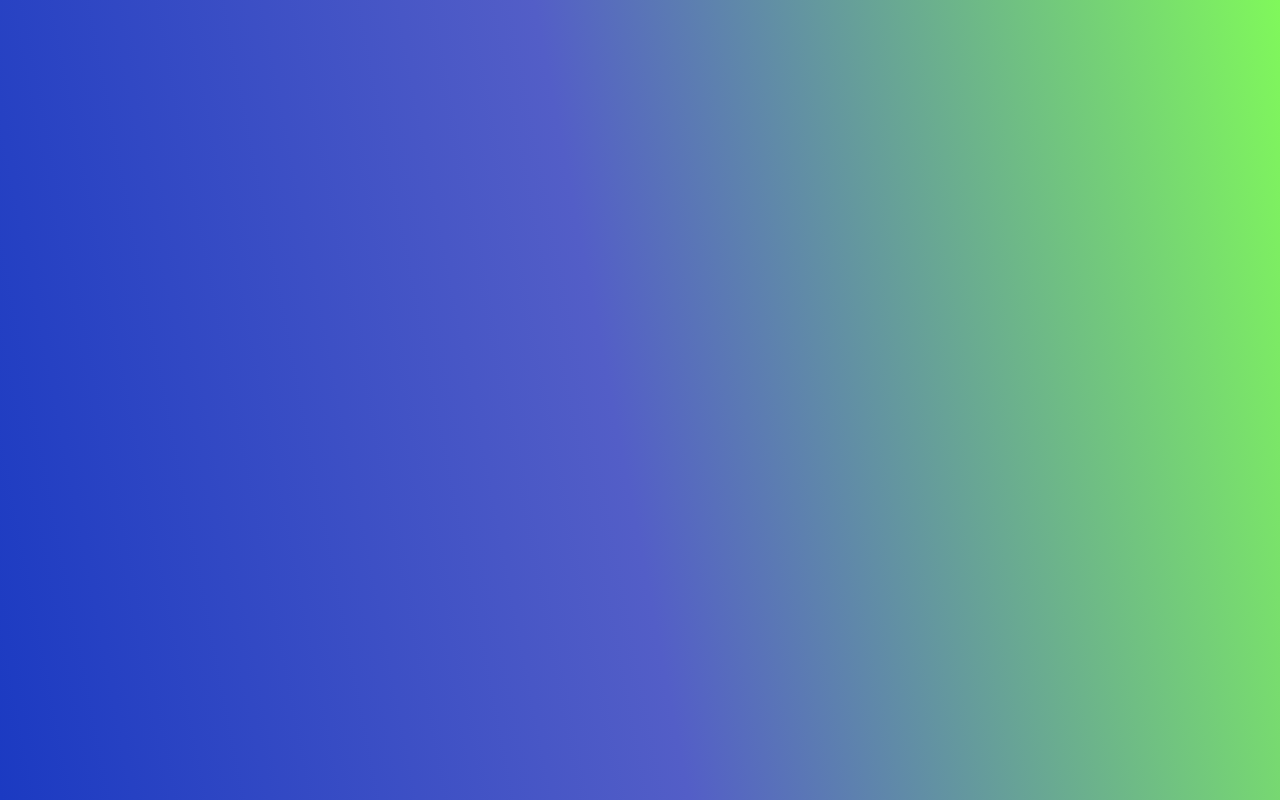
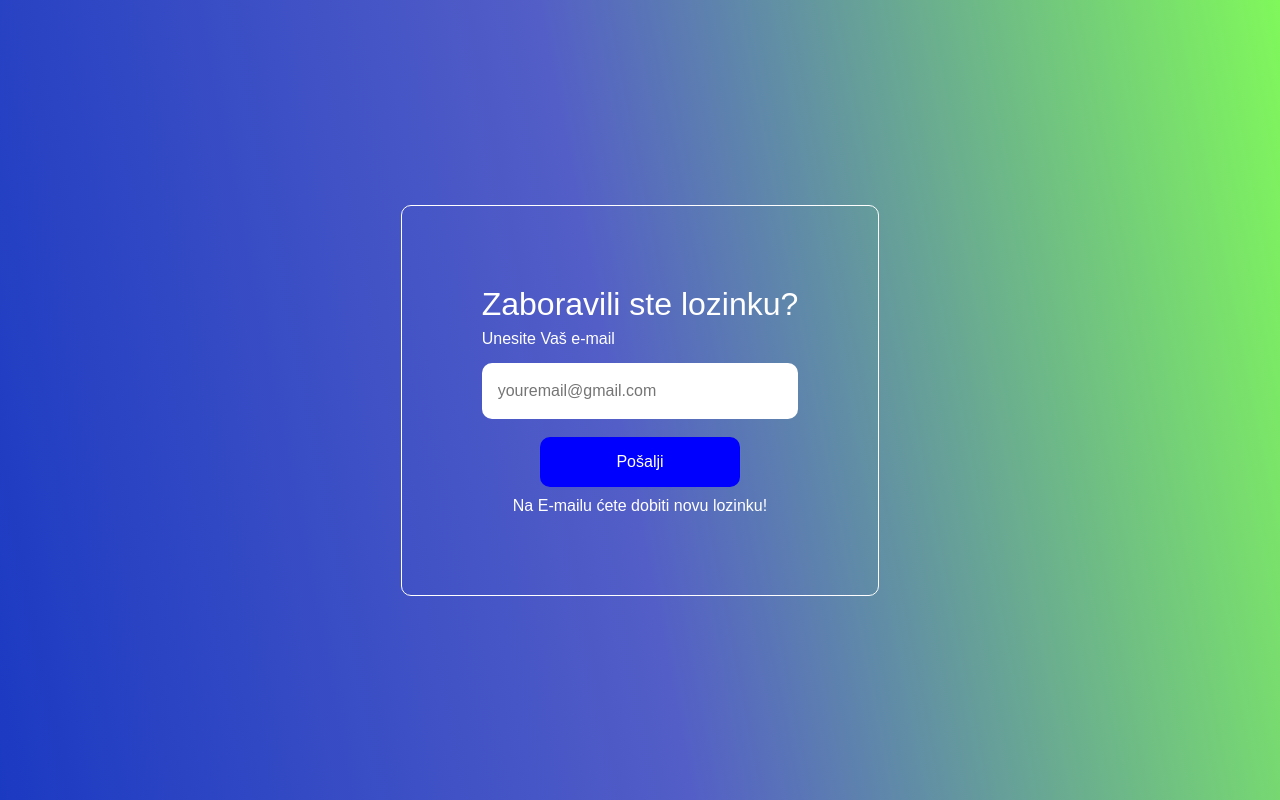
Before and after one commit to smuratovic3/MyTaskBuddy, a React (Create React App) app: page /forgorpassword in a window 1280 px wide. Before the commit this address had no page. Built offline with nearby package versions, Linux system fonts and the light colour scheme.

Commit message:
ForgotPassword screen done

```diff
--- a/src/App.js
+++ b/src/App.js
@@ -1,11 +1,10 @@
 import "bootstrap/dist/css/bootstrap.min.css";
-import { NavBar } from "./components/NavBar";
-import { Banner } from "./components/Banner";
 import Login from "./screens/Login";
 import Register from "./screens/Register";
 import { BrowserRouter as Router, Routes, Route } from "react-router-dom";
 import WelcomeScreen from "./screens/WelcomeScreen";
 import "./App.css";
+import ForgotPassword from "./screens/ForgotPassword";
 
 function App() {
   return (
@@ -15,6 +14,7 @@ function App() {
           <Route exact path="/" element={<WelcomeScreen />} />
           <Route path="/login" element={<Login />} />
           <Route path="/register" element={<Register />} />
+          <Route path="/forgorpassword" element={<ForgotPassword />} />
         </Routes>
       </div>
     </Router>
--- /dev/null
+++ b/src/screens/ForgotPassword.js
@@ -0,0 +1,35 @@
+import React, { useState } from "react";
+
+export const ForgotPassword = (props) => {
+  const [email, setEmail] = useState("");
+
+  const handleSubmit = (e) => {
+    e.preventDefault();
+    console.log(email);
+  };
+
+  return (
+    <div className="auth-form-container">
+      <h2>Zaboravili ste lozinku?</h2>
+      <form className="login-form" onSubmit={handleSubmit}>
+        <label htmlFor="email">Unesite Vaš e-mail</label>
+        <input
+          value={email}
+          onChange={(e) => setEmail(e.target.value)}
+          type="email"
+          placeholder="youremail@gmail.com"
+          id="email"
+          name="email"
+        />
+
+        <div class="container">
+          <button type="submit" class="login-button">
+            Pošalji
+          </button>
+        </div>
+        <p>Na E-mailu ćete dobiti novu lozinku!</p>
+      </form>
+    </div>
+  );
+};
+export default ForgotPassword;
--- a/src/screens/Login.js
+++ b/src/screens/Login.js
@@ -1,18 +1,17 @@
 import React, { useState } from "react";
+import { Link } from "react-router-dom"; // Import only Link
 import "../css/login.css";
-import { Link } from "react-router-dom"; // Import only Link
+//import { NavBar } from "../components/NavBar";
+//import "../css/navbar.css";
 
 export const Login = (props) => {
   const [email, setEmail] = useState("");
   const [pass, setPass] = useState("");
-  const [activeLink, setActiveLink] = useState("login");
+  //const [activeLink, setActiveLink] = useState("login");
 
   const handleSubmit = (e) => {
     e.preventDefault();
     console.log(email);
-  };
-  const onUpdateActiveLink = (value) => {
-    setActiveLink(value);
   };
 
   return (
@@ -46,6 +45,10 @@ export const Login = (props) => {
       <Link to="/register" className="link-btn">
         Don't have an account? Register here
       </Link>
+      <br></br>
+      <Link to="/forgorpassword" className="link-btn">
+        Zaboravili ste lozinku? Kliknite ovdje.
+      </Link>
     </div>
   );
 };
--- a/src/screens/WelcomeScreen.js
+++ b/src/screens/WelcomeScreen.js
@@ -1,5 +1,4 @@
 import React from "react";
-import { Link } from "react-router-dom";
 import { NavBar } from "../components/NavBar";
 import { Banner } from "../components/Banner";
 import "../css/navbar.css";
```
